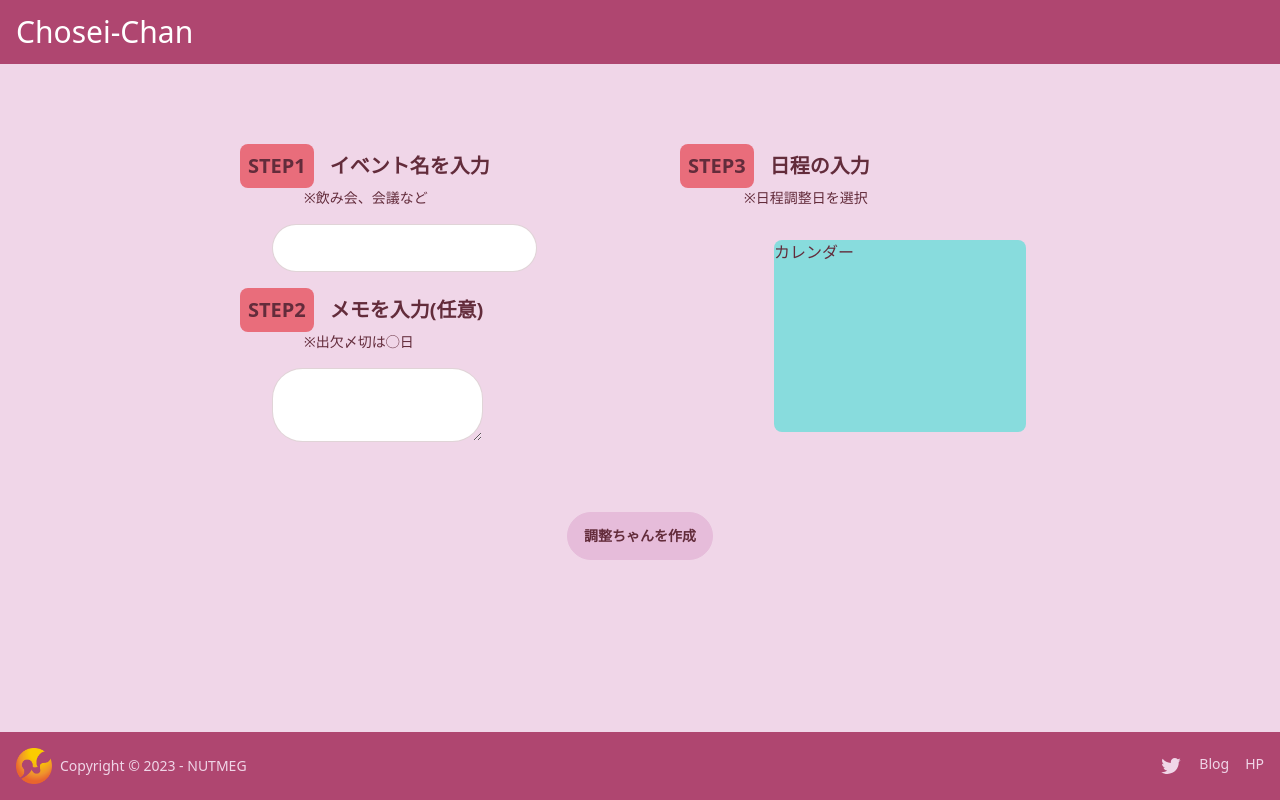
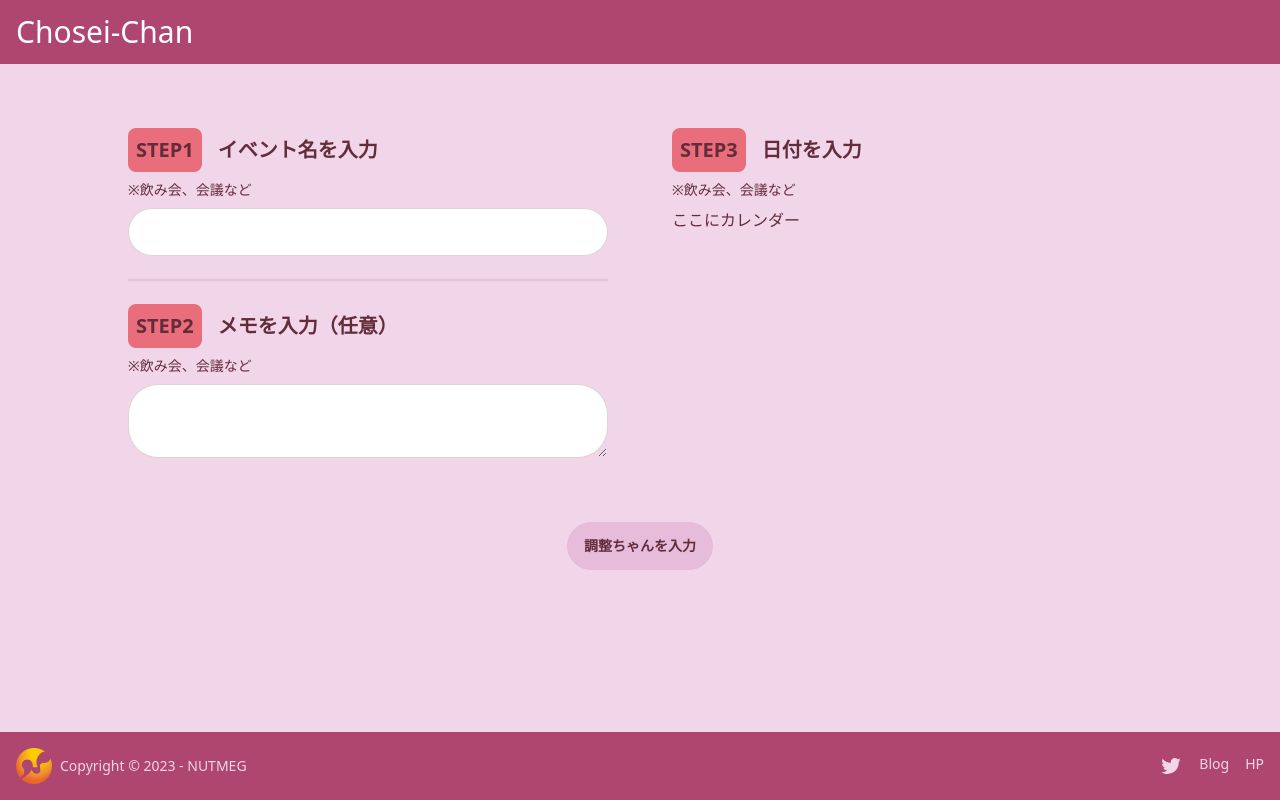
Before and after one commit to NUTFes/chosei-chan, a Next.js app: page / in a window 1280 px wide. Built offline with nearby package versions, Linux system fonts and the light colour scheme.

Commit message:
[fix]ページレイアウト変更

```diff
--- a/src/pages/index.tsx
+++ b/src/pages/index.tsx
@@ -5,64 +5,46 @@ import { MainLayout } from '@/components/layout/MainLayout'
 export default function Home() {
   return (
     <MainLayout>
-      <div className='m-auto mt-20 hidden w-4/5 grid-cols-4 gap-4 md:grid'>
-        <div className='col-span-2 ml-28 w-80 gap-4'>
-          <div className='flex gap-4'>
-            <p className='w-fit rounded-lg bg-primary p-2 text-xl font-semibold'>STEP1</p>
-            <p className='my-auto text-xl font-semibold'>イベント名を入力</p>
+      <div className='my-10 flex flex-col items-center gap-16 md:my-16'>
+        <div className='m-auto flex w-4/5 flex-wrap md:flex-nowrap md:gap-16'>
+          <div className='flex flex-col md:w-1/2'>
+            <div className='flex flex-col gap-2'>
+              <div className='flex items-center gap-4'>
+                <p className='w-fit rounded-lg bg-primary p-2 text-xl font-semibold'>
+                  STEP1
+                </p>
+                <p className='text-xl font-semibold'>イベント名を入力</p>
               </div>
-          <p className='ml-16 text-sm'>※飲み会、会議など</p>
-        </div>
-        <div className='col-span-2 ml-8'>
-          <div className='flex gap-4'>
-            <p className='w-fit rounded-lg bg-primary p-2 text-xl font-semibold'>STEP3</p>
-            <p className='my-auto text-xl font-semibold'>日程の入力</p>
-          </div>
-          <p className='ml-16 text-sm'>※日程調整日を選択</p>
-        </div>
-        <div className='col-span-2 ml-36'>
+              <p className='text-sm'>※飲み会、会議など</p>
               <Input />
             </div>
-        <div className='col-span-2 row-span-3 m-auto h-48 w-1/2 rounded-lg bg-accent'>
-          カレンダー
+            <div className='divider' />
+            <div className='flex flex-col gap-2'>
+              <div className='flex items-center gap-4'>
+                <p className='w-fit rounded-lg bg-primary p-2 text-xl font-semibold'>
+                  STEP2
+                </p>
+                <p className='text-xl font-semibold'>メモを入力（任意）</p>
               </div>
-        <div className='col-span-2 ml-28 w-80'>
-          <div className='flex gap-4'>
-            <p className='w-fit rounded-lg bg-primary p-2 text-xl font-semibold'>STEP2</p>
-            <p className='my-auto text-xl font-semibold'>メモを入力(任意)</p>
-          </div>
-          <p className='ml-16 text-sm'>※出欠〆切は◯日</p>
-        </div>
-        <div className='col-span-2 ml-36'>
+              <p className='text-sm'>※飲み会、会議など</p>
               <TextArea bordered={true} ghosted={false} />
+              <div className='divider md:hidden' />
             </div>
           </div>
-      <div className='m-auto mt-5 block w-4/5 md:hidden'>
-        <div className='flex gap-4'>
-          <p className='w-fit rounded-lg bg-primary p-2 text-xl font-semibold'>STEP1</p>
-          <p className='my-auto text-xl font-semibold'>イベント名を入力</p>
+          <div className='flex flex-col md:w-1/2'>
+            <div className='flex flex-col gap-2'>
+              <div className='flex items-center gap-4'>
+                <p className='w-fit rounded-lg bg-primary p-2 text-xl font-semibold'>
+                  STEP3
+                </p>
+                <p className='text-xl font-semibold'>日付を入力</p>
               </div>
-        <p className='ml-16 text-sm'>※飲み会、会議など</p>
-        <div className='ml-10 mt-2'>
-          <Input />
+              <p className='text-sm'>※飲み会、会議など</p>
+              <div>ここにカレンダー</div>
             </div>
-        <div className='mt-4 flex gap-4'>
-          <p className='w-fit rounded-lg bg-primary p-2 text-xl font-semibold'>STEP2</p>
-          <p className='my-auto text-xl font-semibold'>メモを入力(任意)</p>
           </div>
-        <p className='ml-16 text-sm'>※出欠〆切は◯日</p>
-        <div className='ml-10 mt-2'>
-          <TextArea bordered={true} ghosted={false} />
         </div>
-        <div className='mt-4 flex gap-4'>
-          <p className='w-fit rounded-lg bg-primary p-2 text-xl font-semibold'>STEP3</p>
-          <p className='my-auto text-xl font-semibold'>日程の入力</p>
-        </div>
-        <p className='ml-16 text-sm'>※日程調整日を選択</p>
-        <div className='m-auto mt-4 h-48 rounded-lg bg-accent'>カレンダー</div>
-      </div>
-      <div className='my-8 flex justify-center font-semibold md:my-16'>
-        <Button>調整ちゃんを作成</Button>
+        <Button>調整ちゃんを入力</Button>
       </div>
     </MainLayout>
   )
```
Lines whose indentation alone changed are shown as unchanged.
